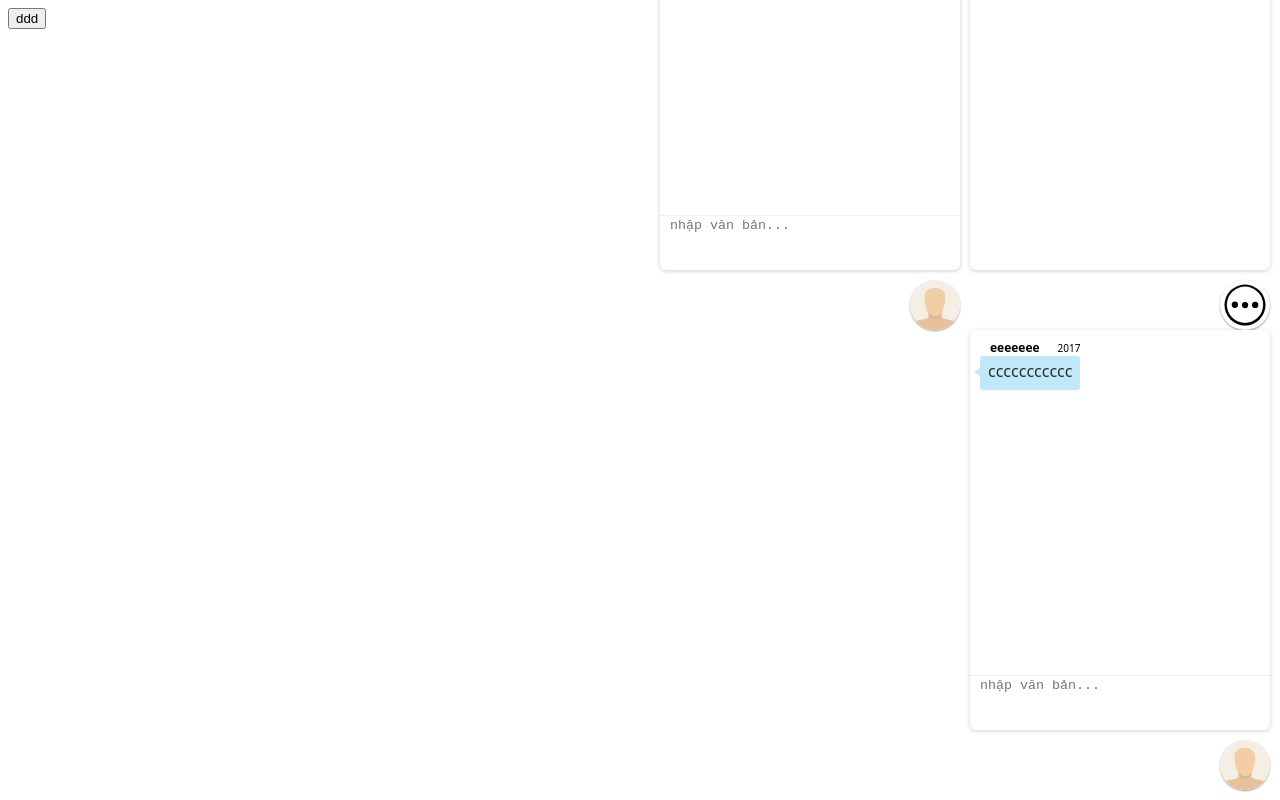
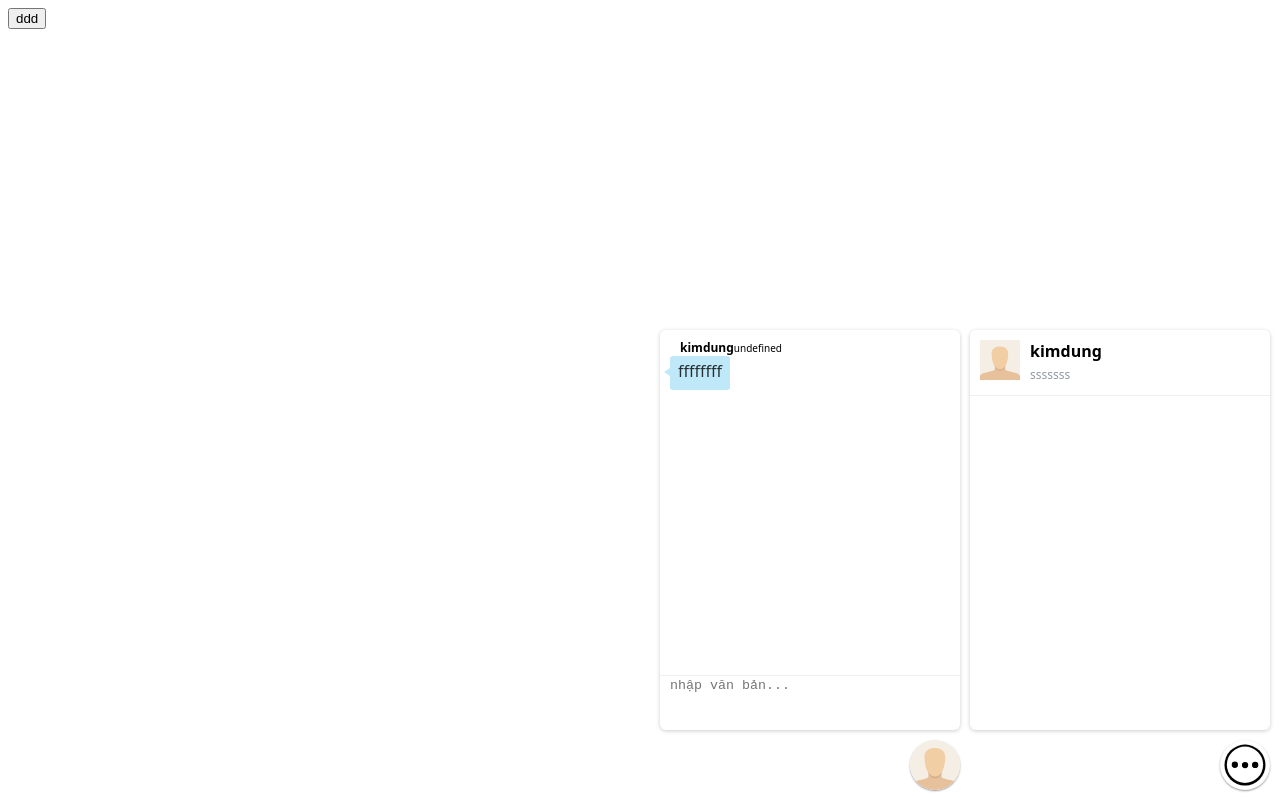
Before and after one commit to kimthiendung90/test, a plain HTML site: page web-uikit/messager.html in a window 1280 px wide. Both pictures are taken after a click on the button "ddd". Drawn offline with Linux system fonts and the light colour scheme.

Commit message:
'commit-code'

```diff
--- a/web-uikit/css/chat.css
+++ b/web-uikit/css/chat.css
@@ -173,7 +173,10 @@
     width: 100%;
     height: 50px;
 }
-
+.ktd-chat-tab,
+.ktd-chat-pointer{
+	cursor: pointer;
+}
 .ktd-chat-tab{
 	overflow: hidden;
 	float: right;
--- a/web-uikit/js/chat.js
+++ b/web-uikit/js/chat.js
@@ -39,9 +39,72 @@
             console.log(value)
         }
 
-        function render(){
-            var ktdChat = $('<div class="ktd-chat-wrap"><div class="ktd-chat"></div></div>');
-            ktdChat.appendTo(chatWrap);
+        function isEmpty(value){
+            var temp = true;
+            if (typeof (value) != "undefined" || value != null){
+                if(value.trim()){
+                    temp = false;
+                }
+            }
+            console.log(temp)
+            return temp;
+        }
+
+        function renderList(data, insert){
+            var id = control;
+            var ins = insert || 'append';
+            var avatar = (data.avatar) ? data.avatar : options.avatar;
+            var name = (data.name) ? data.name : "";
+            var media = (data.media) ? data.media : "";
+            var temp = '<div class="ktd-media ktd-chat-pointer" data-box="'+data.id+'">\
+                        <div class="ktd-media-img">\
+                            <img src="'+avatar+'">\
+                        </div>\
+                        <div class="ktd-media-body">\
+                            <div class="ktd-media-title">\
+                                <strong>'+name+'</strong>\
+                            </div>\
+                            <div class="ktd-media-main">\
+                                <span>'+media+'</span>\
+                            </div>\
+                        </div>\
+                    </div>';
+            $('#'+id).children('.ktd-chat-main')[ins](temp);
+        }
+
+        function renderMedia(id, data, position, insert){
+            if(!isEmpty(data.media)){
+                var pos = (position) ? ' ktd-m-'+position : '';
+                var ins = insert || 'append';
+                var avatar = (data.avatar) ? data.avatar : options.avatar;
+                var name = (data.name) ? data.name : "";
+                var time, date = "";
+                if(data.time){
+                    var d = new Date(data.time);
+                    date = d.toLocaleString();
+                    time = d.toLocaleTimeString();
+                }
+
+                //var media = (data.media) ? data.media : "";
+                var temp = '<div class="ktd-m'+pos+'" title="'+date+'">\
+                                <div class="ktd-m-head">\
+                                    <strong class="ktd-m-name">'+name+'</strong>\
+                                    <span class="ktd-m-time">'+time+'</span>\
+                                </div>\
+                                <div class="ktd-m-body">'+data.media+'</div>\
+                            </div>';
+                $('#'+id).find('.ktd-chat-content')[ins](temp);
+            }
+        }
+
+        function renderAct(id, avatar){
+            var image = avatar || options.avatar;
+            var temp = '<span class="ktd-chat-tab">\
+                            <img src="'+image+'" />\
+                        </div>';
+            if($('#'+id).find('.ktd-chat-atc .ktd-chat-tab').length == 0){
+                $('#'+id).children('.ktd-chat-atc').append(temp);
+            }
         }
 
         function renderBox(id, type){
@@ -50,66 +113,33 @@
                 return false;
             }
             if($('#'+id).length == 0){
-                var box = $('<div class="ktd-chat-box" id="'+id+'"><div class="ktd-chat-atc"></div><div class="ktd-chat-main"></div></div>');
+                var box = $('<div class="ktd-chat-box active" id="'+id+'"><div class="ktd-chat-atc"></div><div class="ktd-chat-main active"></div></div>');
                 var ktdChat = chatWrap.find('.ktd-chat');
                     box.appendTo(ktdChat);
                 if(!type){
                     var temp = '<div class="ktd-chat-content"></div>\
                                 <div class="ktd-m-footer">\
-                                    <textarea data-editor="'+id+'" class="ktd-m-editor" placeholder="'+options.placeholder+'" rows="3"></textarea>\
+                                    <textarea data-box="'+id+'" class="ktd-m-editor" placeholder="'+options.placeholder+'" rows="3"></textarea>\
                                 </div>';
-                    box.find('.ktd-chat-main').addClass('ktd-chat-addon').append(temp);
+                    box.children('.ktd-chat-main').addClass('ktd-chat-addon active').append(temp);
                 }
             }
-
         }
 
-        function renderAct(id, data, insert){
-            var ins = insert || 'append';
-            var avatar = data || options.avatar;
-            var temp = '<span class="ktd-chat-tab">\
-                            <img src="'+avatar+'" />\
-                        </div>';
-            $('#'+id).find('.ktd-chat-atc')[ins](temp);
+        function renderChat(data, position, insert){
+            if(!isEmpty(data.id)){
+                renderBox(data.id);
+                renderAct(data.id, data.avatar);
+                renderMedia(data.id, data, position, insert);
+            }
+            else{
+                console.log('please! check data');
+            }
         }
 
-        function renderList(data, insert){
-            var id = control;
-            var ins = insert || 'append';
-            var avatar = (data.avatar) ? data.avatar : options.avatar;
-            var title = (data.title) ? data.title : "";
-            var main = (data.main) ? data.main : "";
-            var temp = '<div class="ktd-media">\
-                        <div class="ktd-media-img">\
-                            <img src="'+avatar+'">\
-                        </div>\
-                        <div class="ktd-media-body">\
-                            <div class="ktd-media-title">\
-                                <strong>'+title+'</strong>\
-                            </div>\
-                            <div class="ktd-media-main">\
-                                <span>'+main+'</span>\
-                            </div>\
-                        </div>\
-                    </div>';
-            $('#'+id).find('.ktd-chat-main')[ins](temp);
-        }
-
-        function renderChat(id, data, insert, position){
-            var pos = (position) ? ' ktd-m-'+position : '';
-            var ins = insert || 'append';
-            var avatar = (data.avatar) ? data.avatar : options.avatar;
-            var name = (data.name) ? data.name : "";
-            var time = (data.time) ? data.time : "";
-            var main = (data.main) ? data.main : "";
-            var temp = '<div class="ktd-m'+pos+'" title="2017-03-19 20:01:40">\
-                            <div class="ktd-m-head">\
-                                <strong class="ktd-m-name">'+name+'</strong>\
-                                <span class="ktd-m-time">'+time+'</span>\
-                            </div>\
-                            <div class="ktd-m-body">'+main+'</div>\
-                        </div>';
-            $('#'+id).find('.ktd-chat-content')[ins](temp);
+        function render(){
+            var ktdChat = $('<div class="ktd-chat-wrap"><div class="ktd-chat"></div></div>');
+            ktdChat.appendTo(chatWrap);
         }
 
         function init() {
@@ -117,15 +147,71 @@
             renderBox(control, true);
             renderAct(control, actSVG);
 
-            $(document).on('keypress', 'textarea[data-editor]', function(e) {
-                var main = $(this).val();
-                if (e.keyCode == 13 && !e.shiftKey && main!=""){
-                    var data = {
-                        name: options.owner,
-                        main: main
+            var box_toggle = function(el){
+				if (el.hasClass('active')) {
+					el.animate({ value: 0 }, {
+						step: function(now, fx) {
+							$(this).css({"transform": "scale("+ now +")", "opacity": now})
+						},
+						duration: 140,
+                        complete: function(){
+                            $(this).css({"display": "none"});
+                            el.removeClass('active');
+                            $(this).stop(true, true); //stop toggle too much
+                        }
+					});
+
+
+				}
+				else{
+					el.animate({ value: 1 }, {
+                        step: function(now, fx) {
+                            $(this).css({"transform": "scale("+ now +")", "opacity": now})
+                        },
+                        duration: 110,
+                        start: function(){
+                            el.addClass('active');
+                            $(this).css({"display": "block"})
+                        }
+                    })
+				}
+			};
+
+            $(document).on('click', '.ktd-chat-tab', function(e) {
+                var box = $(this).closest('.ktd-chat-box');
+                var main = box.children('.ktd-chat-main');
+                box_toggle(main);
+            });
+
+            $(document).on('click', '#ktd-chat-control .ktd-media', function(e) {
+                var id = $(this).attr('data-box');
+                var box = $('#'+id);
+                if(box.length == 1){
+                    box_toggle(box);
+                }
+                else{
+                    renderChat({id: id})
+                }
+            });
+
+            $(document).on('keypress', 'textarea[data-box]', function(e) {
+                if (e.keyCode == 13 && !e.shiftKey){
+                    var text = $(this).val();
+                    if(text.trim() != ""){
+                        var d = new Date();
+                        var data = {
+                            name: options.owner,
+                            media: text,
+                            time: d.getTime()
+                        }
+                        var id = $(this).attr('data-box');
+                        renderMedia(id, data, 'right');
+                        $(this).val('');
+
+                        var scrollEle = $('#'+id).find('.ktd-chat-content');
+                        scrollEle.animate({ scrollTop: scrollEle[0].scrollHeight }, 200);
                     }
-                    renderChat($(this).attr('data-editor'), data, null, 'right');
-                    $(this).val('');
+
                     e.preventDefault();
                 }
             })
@@ -139,9 +225,7 @@
         function api() {
             return {
                 'listUser': renderList,
-                'box': renderBox,
-                'avatar': renderAct,
-                'chat': renderChat
+                'chat': renderChat,
             };
         }
 
--- a/web-uikit/messager.html
+++ b/web-uikit/messager.html
@@ -222,35 +222,27 @@
         var chat = $('#chat').ktdChat();
 
             var data = {
+                id: 'user_123',
                 avatar: '',
-                title: 'dasd',
-                main: 'sssssss'
+                name: 'kimdung',
+                media: 'sssssss'
             };
 
+            // start
             var c = chat.data("api");
                 c.listUser(data);
 
-                var id="user_123";
-                c.box(id);
-                c.avatar(id);
-                 var mess = {
-                    name: 'dddd',
-                    time: '2017',
-                    main: 'ssssssssssss'
-                };
-                c.chat(id, mess);
+                //c.chat(data);
 
                 $('#ddd').click(function(){
-                    var id2="user_456";
-                    c.box(id2);
-                    c.avatar(id2);
+                    var data2 = {
+                        id: 'user_123',
+                        avatar: '',
+                        name: 'kimdung',
+                        media: 'ffffffff'
+                    };
 
-                    var mess2 = {
-                        name: 'eeeeeee',
-                        time: '2017',
-                        main: 'ccccccccccc'
-                    };
-                    c.chat(id2, mess2);
+                    c.chat(data2);
                 })
 
     </script>
```
Lines whose indentation alone changed are shown as unchanged.
